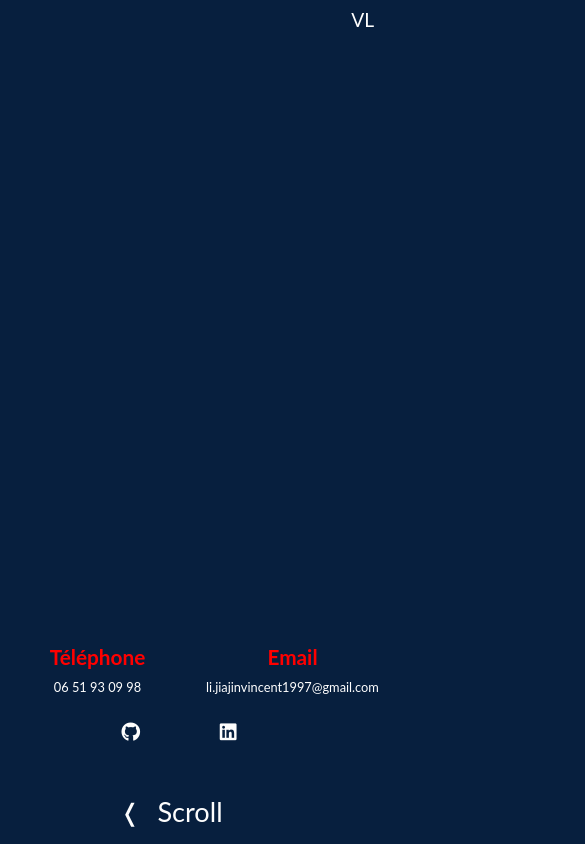
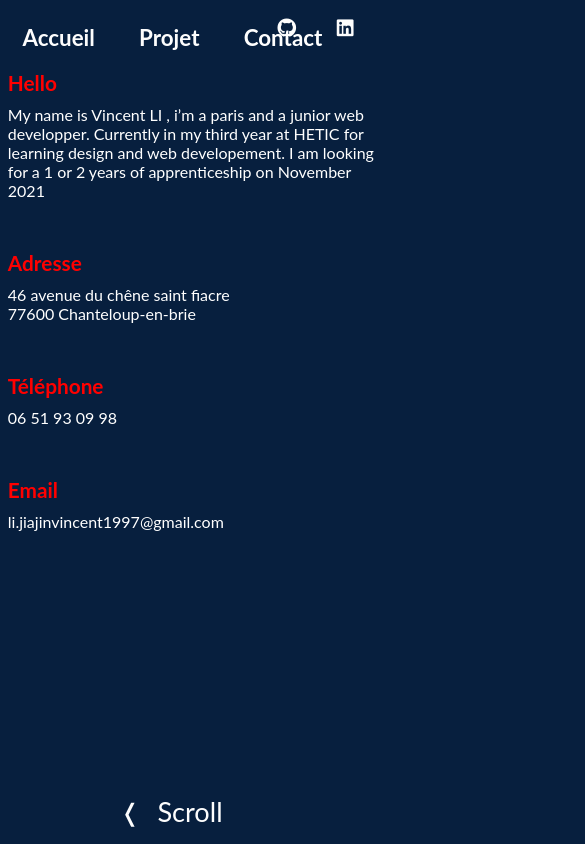
Before and after one commit to vincentli77/portfolio, a React (Create React App) app: page /portfolio/contact in a window 390 px wide. Shown: the top 844 px of the page, 585 px wide, since content can reach past the window. Built offline with nearby package versions, Linux system fonts and the light colour scheme.

Commit message:
contact complete

```diff
--- a/src/data/projectsData.js
+++ b/src/data/projectsData.js
@@ -31,7 +31,7 @@ export const projectsData = [
     date: "Decembre 2021",
     languages: ["HTML", "CSS", "VUE.JS"],
     infos:
-      "Jeu chifumi développer en avec vue.js",
+      "Jeu chifumi développé en avec vue.js",
     img: chifumi,
     link: "https://vincentli77.github.io/chifumi/",
   },
--- a/src/pages/Contact.js
+++ b/src/pages/Contact.js
@@ -33,8 +33,16 @@ const Contact = () => {
         transition={transition}
       >
         <Navigation />
-        <Logo />
         <div className="contact-infos">
+          <div className="my">
+            <h4>Hello</h4>
+            <p>
+              My name is Vincent LI , i’m a paris and a junior web developper.
+              Currently in my third year at HETIC for learning design and web
+              developement. I am looking for a 1 or 2 years of apprenticeship on
+              November 2021
+            </p>
+          </div>
           <div className="address">
             <div className="content">
               <h4>Adresse</h4>
@@ -45,20 +53,15 @@ const Contact = () => {
           <div className="phone">
             <div className="content">
               <h4>Téléphone</h4>
-                <p
-                  style={{ cursor: "pointer" }}                >
-                  06 51 93 09 98
-                </p>
+              <p style={{ cursor: "pointer" }}>06 51 93 09 98</p>
             </div>
           </div>
           <div className="email">
             <div className="content">
               <h4>Email</h4>
-                <p
-                  style={{ cursor: "pointer" }}
-                >
-                  li.jiajinvincent1997@gmail.com
-                </p>
+              <p style={{ cursor: "pointer" }}>
+                li.jiajinvincent1997@gmail.com
+              </p>
             </div>
           </div>
           <SocialNetwork />
--- a/src/style/components/_navigation.scss
+++ b/src/style/components/_navigation.scss
@@ -5,7 +5,7 @@
   font-size: 1.4rem;
   line-height: 28px;
   color: $color-4;
-
+  z-index: 100;
   .menu{
     display: flex;
     width: 300px;
@@ -63,16 +63,19 @@
     }
 
     .nav-projects {
+      display: flex;
+      width: 700px;
+      justify-content: space-between;
       position: absolute;
       visibility: hidden;
       opacity: 0;
       padding: 0 40px;
-      width: 300px;
       top: 120%;
       left: 2%;
       transform: translateX(70px);
       transition: .3s ;
       perspective: 500px;
+      z-index: 100;
 
       li {
         transition: .3s;
--- a/src/style/pages/_contact.scss
+++ b/src/style/pages/_contact.scss
@@ -3,87 +3,24 @@
   width: 100vw;
   height: 100vh;
 
-  &:after {
-    content: "";
-    height: 545px;
-    width: 545px;
-    border-radius: 50%;
-    background-image: url("../../assets/moon.svg");
-    position: absolute;
-    top: 150px;
-    right: -460px;
-    z-index: -10;
+  .skills{
+    width: 50vw;
 
-    @media screen and (max-width: 840px){
-      height: 400px;
-      width: 400px;
-      top: 520px;
-      right: -140px;
   }
-    @media screen and (max-width: 430px){
-      display: none;
-    }
+  .skills-list{
+    display: flex;
+    justify-content: space-between;
+    color: white;
+    font-size: 1.5rem;
 
-    @keyframes contactAnim {
-      50% {
-        transform: scale(1.4);
-      }
-      100% {
-        transform: scale(1);
-      }
-    }
-  }
-  .navigation {
-    @media screen and (max-width: 440px){
-     display: none;
-    }
-  }
-  .logo {
-    top: 8px;
-    right: 1rem;
-  }
 
-  .contact-infos {
-    position: absolute;
-    bottom: 0;
-    right: 0;
-    display: grid;
-    grid-template-rows: repeat(4, 23%) 12%;
-    height: 70%;
-    width: 30%;
-    max-width: 500px;
-
-    @media screen and (max-width: 740px){
-      height: 200px;
-      width: 100%;
-      max-width: 100%;
-      grid-template-rows: 1fr 1fr 1fr;
-      grid-template-columns: 1fr 1fr 1fr;
-      grid-template-areas:
-        'a b c'
-        'd d d'
-        'e e f';
-    }
-    @media screen and (max-width: 540px){
-      grid-template-rows: repeat(3, 60px);
-      grid-template-columns: repeat(6, 1fr);
-      grid-template-areas:
-        'b b b c c c'
-        'd d d d d d'
-        'e e e e f f';
-    }
-    @media screen and (max-height: 500px){
-      display: none;
-    }
-    @media screen and (min-width: 1200px){
-      width: 35%;
-      height: 83%;
   }
 
   h4 {
     color: red;
     font-size: 1.3rem;
     font-weight: bold;
+    margin-top: 50px;
     margin-bottom: 10px;
 
     @media screen and (min-width: 1200px){
@@ -96,81 +33,15 @@
       font-size: 1.5rem;
     }
   }
-    .email,
-    .phone {
-      @media screen and (max-height: 640px){
-        display: none;
 }
-    }
-    .email .content p,
-    .phone .content p {
-      transition: 0.25s;
+  .contact-infos{
     color: white;
+    margin-top: 5%;
+    margin-left: 2%;
 
-      &:hover {
-        transform: translateX(5px);
-      }
-    }
-
-    .address {
-      position: relative;
-
-      @media screen and (max-width: 540px){
-       display: none;
-      }
-      .content {
-        position: absolute;
-        right: 10px;
-      }
-    }
-    .phone {
-      position: relative;
-
-      @media screen and (max-width: 540px){
-        text-align: center;
-        font-size: .8rem;
-        grid-area: b;
-      }
-
-      .content {
-        position: absolute;
-        left: 40%;
-        transform: translateX(-50%);
-
-        @media screen and (max-width: 540px){
-          position: relative;
-          margin: 0 auto;
-          left: 0;
-          transform: translateX(0);
-        }
-      }
-    }
-    .email {
-      @media screen and (max-width: 540px){
-        grid-area: c;
-        font-size: .8rem;
-        text-align: center;
-      }
-    }
-    .social-network {
-      position: relative;
-      width: 80%;
-      margin: 0 auto;
-
-      @media screen and (max-width: 740px){
-        width: 50%;
-        grid-area: d;
-      }
-      @media screen and (min-width: 1200px){
-        font-size: 2rem;
-      }
-
-      .content {
-        position: absolute;
-        left: 50%;
-        transform: translateX(-50%);
-      }
-    }
+    display: flex;
+    flex-direction: column;
+    height: 200px;
+    justify-content: space-between;
 
 }
-}
--- a/src/style/pages/_project.scss
+++ b/src/style/pages/_project.scss
@@ -9,6 +9,7 @@
 
 
   .navigation {
+    z-index: 1000;
     top: 5px;
     left: 60%;
     font-size: 1.1rem;
@@ -37,6 +38,10 @@
     }
 
     .nav-projects {
+      display: flex;
+      width: 500px;
+      justify-content: space-between;
+      left: 12%;
       transform: translateX(67px);
       padding: 0 20px;
     }
```
Also changed, not shown: 10 other files (tests, documents, lock files or other folders). Lines whose indentation alone changed are shown as unchanged.
